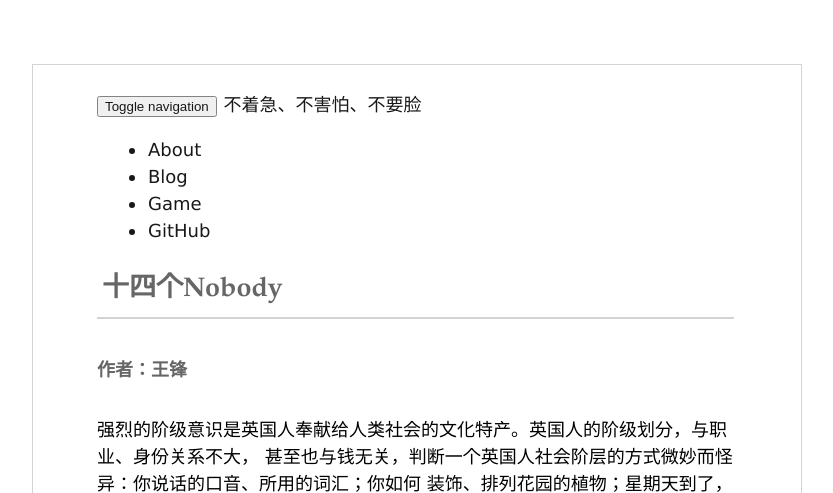
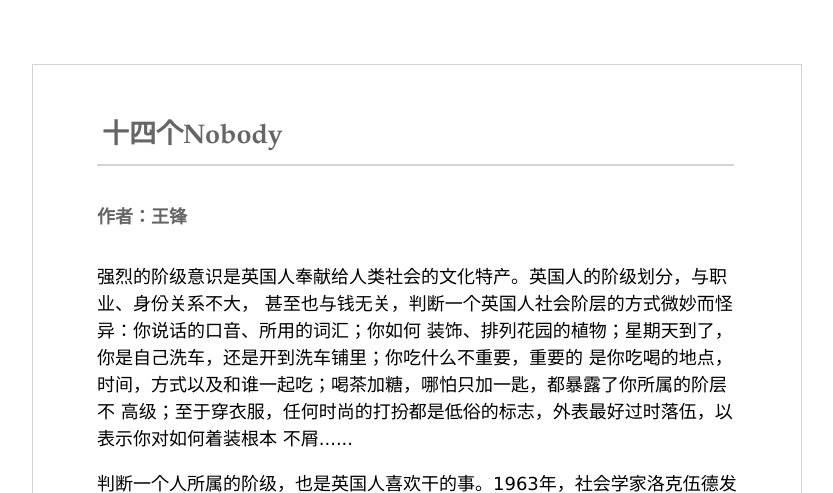
Before and after one commit to hanx11/mysite, a Python web app: template templates/fourteen-nobody.html in a window 1280 px wide. Shown: the top 493 px of the page, without its empty margins (224-1057 px from the left). Run offline with Jinja, Linux system fonts and the light colour scheme; the template is opened without the code that fills it, so the values that code supplies are empty.

Commit message:
modify templates/fourteen-nobody.html

```diff
--- a/templates/fourteen-nobody.html
+++ b/templates/fourteen-nobody.html
@@ -7,29 +7,6 @@
         <link rel="stylesheet" type="text/css" href="http://www.liber.tech/static/css/main.css">
     </head>
     <body>
-        <nav class="navbar navbar-default navbar-fixed-top" style="opacity: .9" role="navigation">
-            <div class="container-fluid">
-                <!-- Brand and toggle get grouped for better mobile display -->
-                <div class="navbar-header">
-                    <button type="button" class="navbar-toggle" data-toggle="collapse" data-target="#bs-example-navbar-collapse-1">
-                        <span class="sr-only">Toggle navigation</span>
-                        <span class="icon-bar"></span>
-                        <span class="icon-bar"></span>
-                        <span class="icon-bar"></span>
-                    </button>
-                    <a class="navbar-brand" href="#">不着急、不害怕、不要脸</a>
-                </div>
-                <div class="collapse navbar-collapse" id="bs-example-navbar-collapse-1">
-                    <ul class="nav navbar-nav navbar-right">
-                        <li><a href="http://liber.tech/about/">About</a></li>
-                        <li class="active"><a href="http://liber.tech/">Blog</a></li>
-                        <li><a href="http://liber.tech/game/2048/">Game</a></li>
-                        <li><a href="https://github.com/hanx11">GitHub</a></li>
-                    </ul>
-                </div>
-            </div>
-        </nav>
-
         <h2>十四个Nobody</h2>
         <h4>作者：王锋</h4>
         <p>
```
Also changed, not shown: templates/20160920.html (+0 -23 lines), templates/2048.html (+0 -23 lines).
